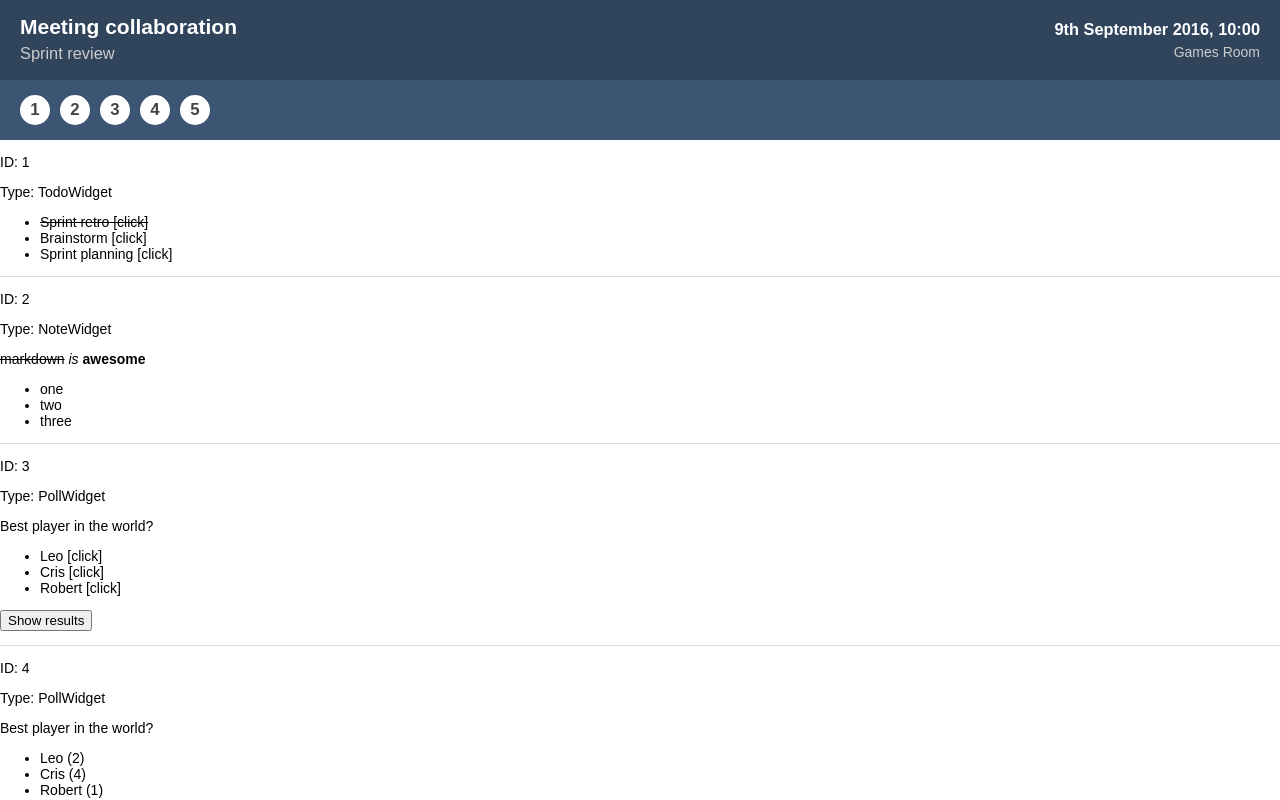
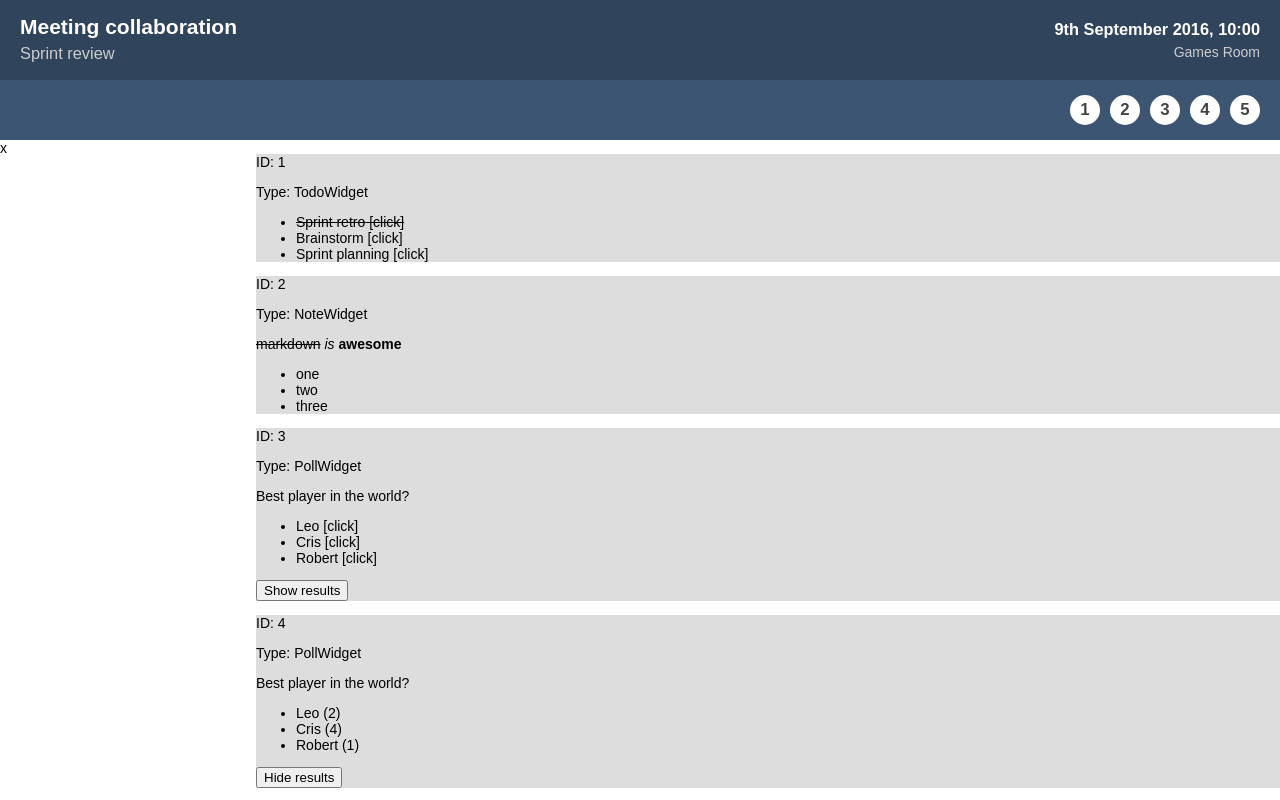
Before and after one commit to DawidMyslak/meeting-collaboration, a React (Create React App) app: page / in a window 1280 px wide. Shown: the top 800 px of the page. Built offline with nearby package versions, Linux system fonts and the light colour scheme; the HTML template or start-up script is replaced by a standard one.

Commit message:
More CSS

```diff
--- a/src/App.css
+++ b/src/App.css
@@ -2,10 +2,14 @@
   font-size: 14px;
 }
 
-.App-meeting {
+.App-navbar {
   background-color: #30445c;
   height: 80px;
   color: #fff;
+  position: fixed;
+  top: 0;
+  left: 0;
+  z-index: 10;
 }
 
 .App-meeting-title {
@@ -37,16 +41,55 @@
   margin: 5px 0 0 0;
 }
 
-.App-users {
+.App-utils {
   background-color: #3c5573;
   height: 60px;
+  position: fixed;
+  top: 80px;
+  left: 0;
+  z-index: 10;
 }
 
-.App-users-list {
+.App-widgets {
+  padding: 0 20px;
+}
+
+.App-widgets ul {
+  list-style-type: none;
+  margin: 0;
+  padding: 0;
+  background-color: #3c5573;
+}
+
+.App-widgets li {
+  margin-top: 10px;
+  display: inline-block;
+}
+
+.App-widgets li a {
+  display: block;
+  margin-right: 5px;
+  font-size: 1.2em;
+  color: #fff;
+  text-align: center;
+  padding-top: 10px;
+  width: 40px;
+  height: 40px;
+  border-radius: 20px;
+  text-decoration: none;
+}
+
+.App-widgets li a:hover {
+  background-color: #242e3a;
+}
+
+.App-users {
+  text-align: right;
   padding: 0 20px;
 }
 
 .App-users-user {
+  display: inline-block;
   color: #444;
   padding-top: 5px;
   font-weight: bold;
@@ -57,6 +100,9 @@
   height: 30px;
   border-radius: 15px;
   margin-top: 15px;
-  margin-right: 10px;
-  float: left;
+  margin-left: 10px;
 }
+
+.App-timeline {
+  margin-top: 140px;
+}
--- a/src/App.js
+++ b/src/App.js
@@ -180,6 +180,11 @@ class App extends Component {
   }
 
   render() {
+    let users = this.state.people.map(person => {
+      let style = ('App-users-user color-').concat(person.id);
+      return <div key={person.id} className={style}>{person.id}</div>;
+    });
+
     let timeline = this.state.timeline.map(widget => {
       switch (widget.type) {
         case 'HeaderWidget':
@@ -203,14 +208,9 @@ class App extends Component {
       }
     });
 
-    let users = this.state.people.map(person => {
-      let style = ('App-users-user color-').concat(person.id);
-      return <div key={person.id} className={style}>{person.id}</div>;
-    });
-
     return (
       <div className="App">
-        <div className="App-meeting container">
+        <div className="App-navbar container">
           <div className="App-meeting-title col-50">
             <h2>Meeting collaboration</h2>
             <h3><i className="fa fa-list"></i> {this.state.meeting.title}</h3>
@@ -220,13 +220,30 @@ class App extends Component {
             <h4><i className="fa fa-map-marker"></i> {this.state.meeting.room}</h4>
           </div>
         </div>
-        <div className="App-users container">
-          <div className="App-users-list col-100">
+        <div className="App-utils container">
+          <div className="App-widgets col-50">
+            <ul>
+              <li><a href="#"><i className="fa fa-header"></i></a></li>
+              <li><a href="#"><i className="fa fa-check"></i></a></li>
+              <li><a href="#"><i className="fa fa-comment"></i></a></li>
+              <li><a href="#"><i className="fa fa-question"></i></a></li>
+              <li><a href="#"><i className="fa fa-clock-o"></i></a></li>
+              <li><a href="#"><i className="fa fa-link"></i></a></li>
+              <li><a href="#"><i className="fa fa-picture-o"></i></a></li>
+              <li><a href="#"><i className="fa fa-pencil"></i></a></li>
+            </ul>
+          </div>
+          <div className="App-users col-50">
             {users}
           </div>
         </div>
-        <div>
-          {timeline}
+        <div className="App-timeline container">
+          <div className="col-20">
+          x
+          </div>
+          <div className="col-80">
+            {timeline}
+          </div>
         </div>
       </div>
     );
--- /dev/null
+++ b/src/Widget.css
@@ -0,0 +1,3 @@
+.Widget {
+  background-color: #ddd;
+}
--- a/src/index.css
+++ b/src/index.css
@@ -10,19 +10,28 @@ body {
   font-family: sans-serif;
 }
 
+.container {
+  width: 100%;
+}
+
 .container::after {
   content: "";
   display: block;
   clear: both;
 }
 
-.col-100 {
-  width: 100%;
+.col-50 {
+  width: 50%;
   float: left;
 }
 
-.col-50 {
-  width: 50%;
+.col-20 {
+  width: 20%;
+  float: left;
+}
+
+.col-80 {
+  width: 80%;
   float: left;
 }
 
@@ -45,7 +54,3 @@ body {
 .color-5 {
   background-color: #dba9f0;
 }
-
-.Widget {
-  border-bottom: 1px solid #ddd;
-}
--- a/src/widgets/HeaderWidget.js
+++ b/src/widgets/HeaderWidget.js
@@ -1,4 +1,6 @@
 import React from 'react';
+
+import './../Widget.css';
 
 const HeaderWidget = ({widget}) => {
   return (
--- a/src/widgets/ImageWidget.js
+++ b/src/widgets/ImageWidget.js
@@ -1,4 +1,6 @@
 import React from 'react';
+
+import './../Widget.css';
 
 const ImageWidget = ({widget}) => {
   return (
--- a/src/widgets/NoteWidget.js
+++ b/src/widgets/NoteWidget.js
@@ -1,5 +1,7 @@
 import React from 'react';
 import marked from 'marked';
+
+import './../Widget.css';
 
 const NoteWidget = ({widget}) => {
   let html = marked(widget.data.note || '');
--- a/src/widgets/PollWidget.js
+++ b/src/widgets/PollWidget.js
@@ -1,4 +1,6 @@
 import React from 'react';
+
+import './../Widget.css';
 
 const PollWidget = ({widget}) => {
   let answers = widget.data.answers.map(answer => {
--- a/src/widgets/ResourceWidget.js
+++ b/src/widgets/ResourceWidget.js
@@ -1,4 +1,6 @@
 import React from 'react';
+
+import './../Widget.css';
 
 const ResourceWidget = ({widget}) => {
   return (
--- a/src/widgets/TaskWidget.js
+++ b/src/widgets/TaskWidget.js
@@ -1,4 +1,6 @@
 import React from 'react';
+
+import './../Widget.css';
 
 const TaskWidget = ({widget}) => {
   let options = [0, 1, 2, 3, 5, 8, 20, 40];
--- a/src/widgets/TodoWidget.js
+++ b/src/widgets/TodoWidget.js
@@ -1,4 +1,6 @@
 import React from 'react';
+
+import './../Widget.css';
 
 const TodoWidget = ({widget}) => {
   let todos = widget.data.todos.map(todo => {
```
Also changed, not shown: src/widgets/WhiteboardWidget.js (+2 -0 lines).
